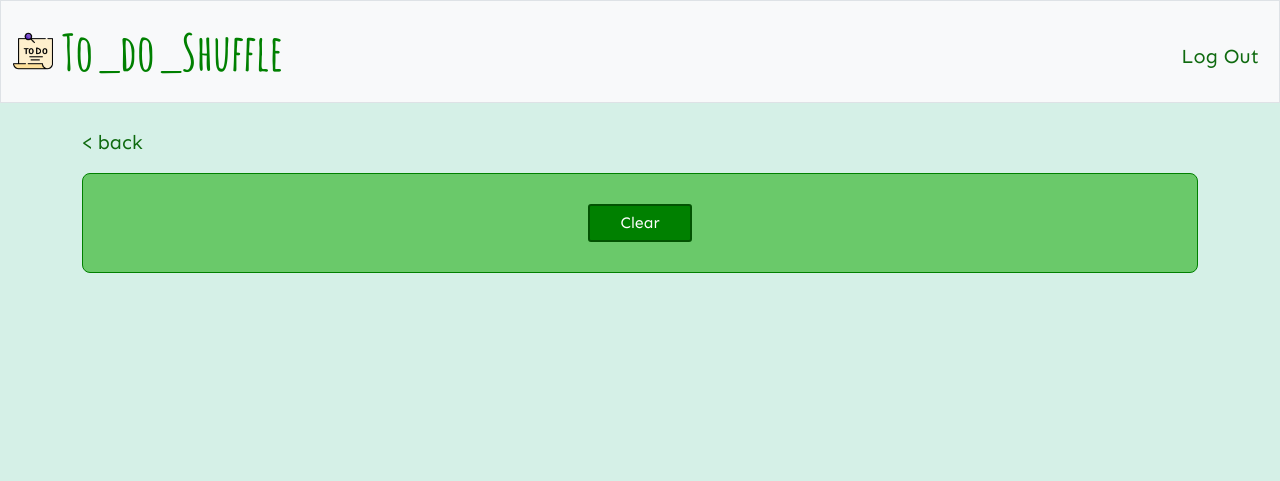
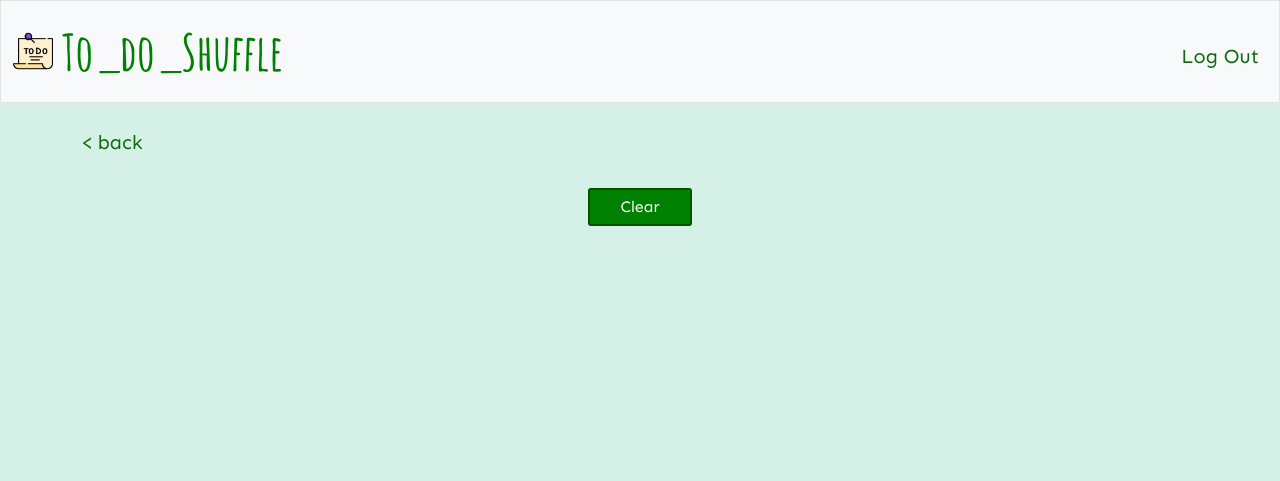
Before and after one commit to wojocode/to_do-shuffle, a Flask app: page /history in a window 1280 px wide. Shown: the top 481 px of the page. Run offline with Flask 3, Linux system fonts and the light colour scheme; a user stored in the database is signed in; some libraries are stand-ins or nearby versions.

Commit message:
add clear button in history page

```diff
--- a/static/style.css
+++ b/static/style.css
@@ -54,6 +54,11 @@ button:disabled {
     flex:1;
     max-width:280px;
     border-width:3px;
+}
+.clear {
+    background:none;
+    border:none !important;
+    padding:15px;
 }
 .disabled {
     pointer-events: none !important;
@@ -177,7 +182,6 @@ table {
     border-color:rgb(182, 21, 182);
     background-color:rgba(195, 18, 195, 0.59);
 }
-
 @media screen and (max-width:767px) {
     .task_add {
         flex-direction:column;
--- a/templates/history.html
+++ b/templates/history.html
@@ -44,9 +44,11 @@
     </td>
   </tr>
   </tbody>
+
   {% endfor %}
 {% endif %}
-<form action="/clear", method="get" class="task_add">
-<button type="submit" class="btn btn-primary">Clear</button>
-</form>
+</table>
+<form action="/clear", method="get" class="task_add clear">
+  <button type="submit" class="btn btn-primary">Clear</button>
+  </form>
 {% endblock %}
--- a/templates/layout.html
+++ b/templates/layout.html
@@ -23,8 +23,8 @@
                 {% if session["user_id"] %}
                 <div class="collapse navbar-collapse" id="navbar">
                         <ul class="navbar-nav me-auto mt-2">
+
                             {% block history %}{% endblock%}
-
                             {% block shuffle %}{% endblock%}
 
                         </ul>
@@ -54,6 +54,7 @@
 {% endwith %}
         <main class="container py-4 text-center">
             {% block main %}{% endblock %}
+
         <footer>
             Developed by <a href="https://github.com/wojocode"><i class="icon-github-circled"></i></a> <span class="last_mod"></span>  &copy;
         </footer>
```
Also changed, not shown: data.db.
